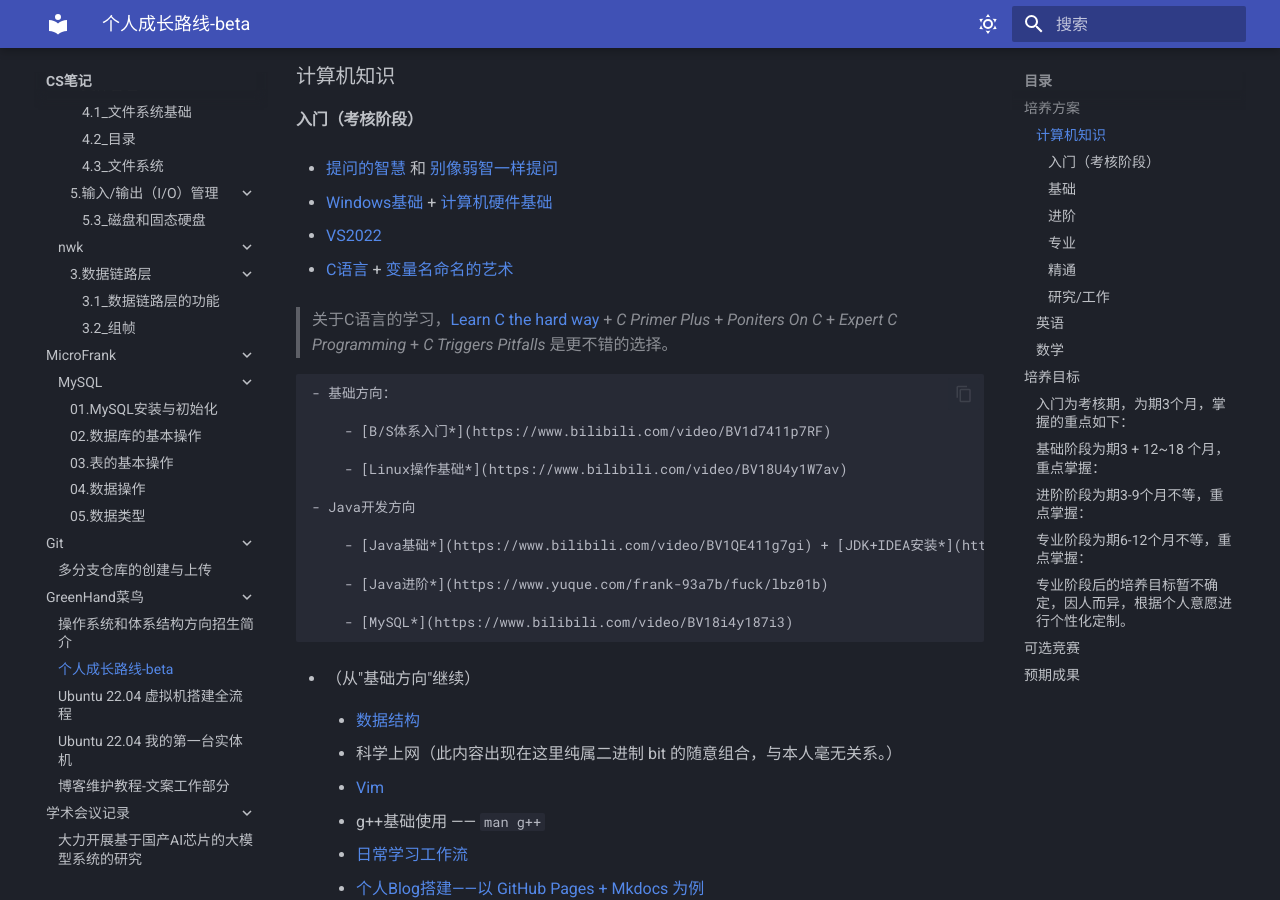
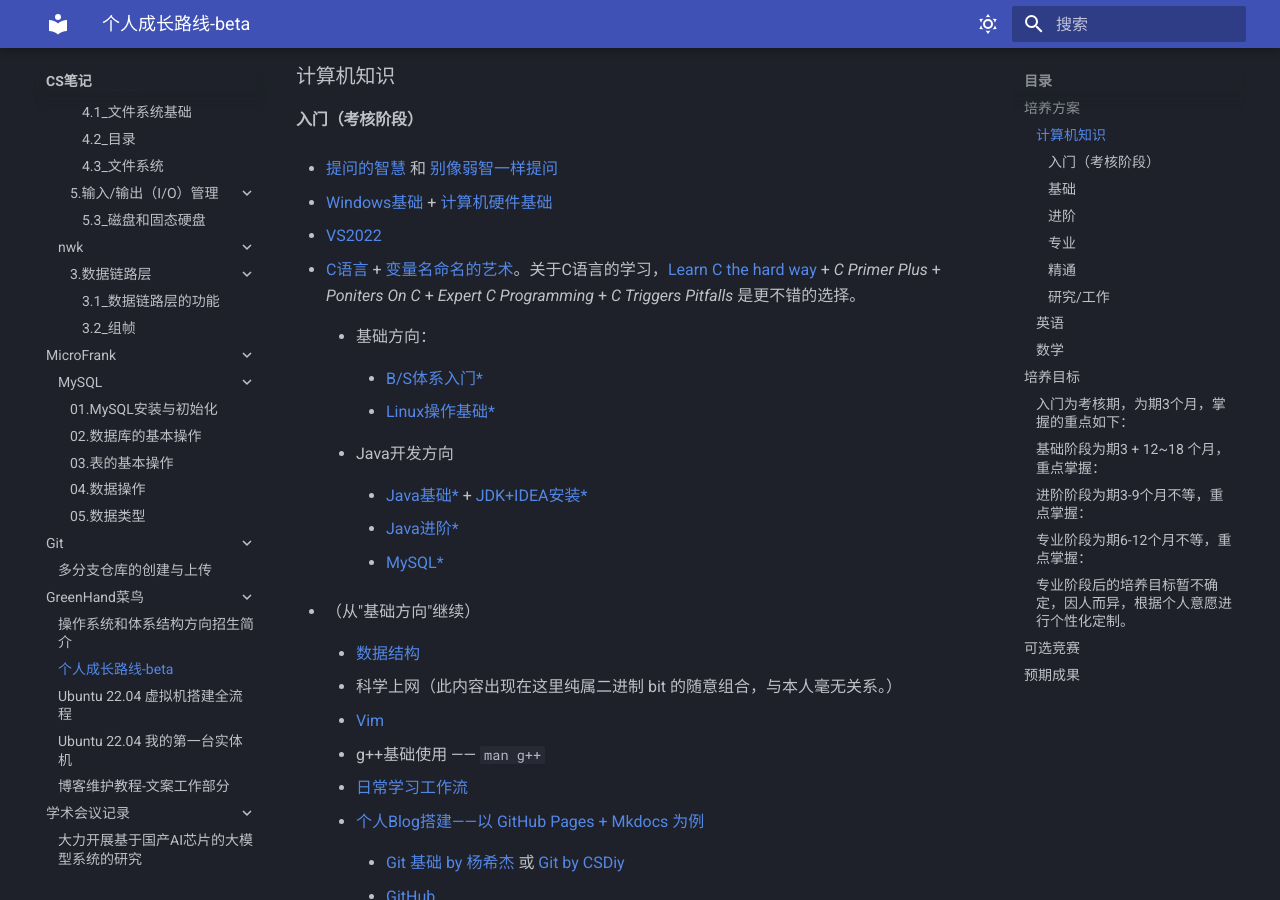
Before and after one commit to Haohahahaha/cs, an MkDocs documentation site: the page built from docs/greenhand/fertile/fertile.md, in a window 1280 px wide and 900 px high, scrolled down 458 px. Built offline with MkDocs 1.6.1 and Material for MkDocs 9.7.7, drawn with Linux system fonts in a browser that asks for light colours.

Commit message:
2023-08-24_04:33:57 update

```diff
--- a/docs/greenhand/fertile/fertile.md
+++ b/docs/greenhand/fertile/fertile.md
@@ -20,9 +20,7 @@
 
 - [VS2022](https://www.bilibili.com/video/BV1Xt411g7jT)
 
-- [C语言](https://www.bilibili.com/video/BV1qE411d7Zx) + [变量名命名的艺术](https://www.bilibili.com/video/BV1X64y1o7EZ)
-
-> 关于C语言的学习，[Learn C the hard way](https://www.cntofu.com/book/25/index.html) + *C Primer Plus* + *Poniters On C* + *Expert C Programming* + *C Triggers Pitfalls* 是更不错的选择。
+- [C语言](https://www.bilibili.com/video/BV1qE411d7Zx) + [变量名命名的艺术](https://www.bilibili.com/video/BV1X64y1o7EZ)。关于C语言的学习，[Learn C the hard way](https://www.cntofu.com/book/25/index.html) + *C Primer Plus* + *Poniters On C* + *Expert C Programming* + *C Triggers Pitfalls* 是更不错的选择。
 
     - 基础方向：
 
```
